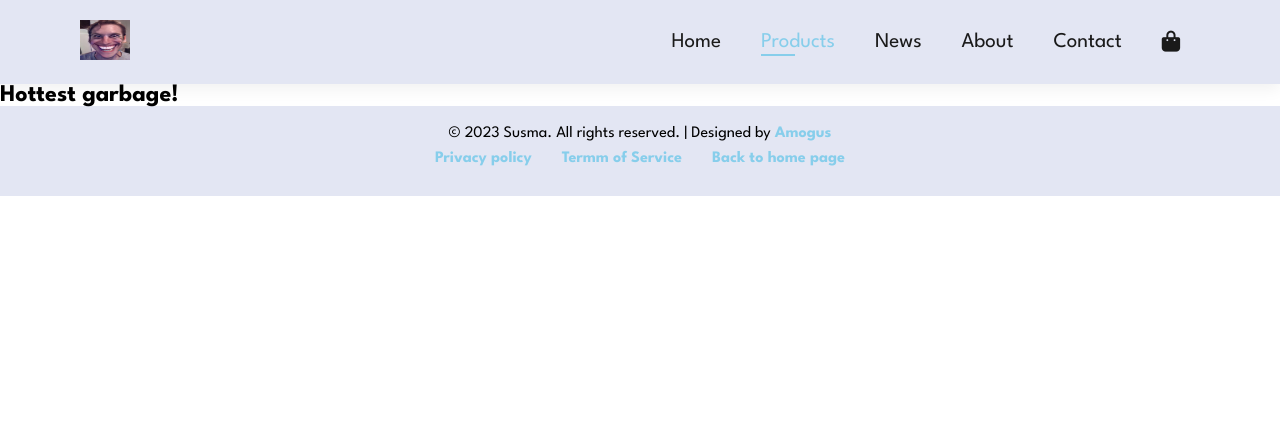
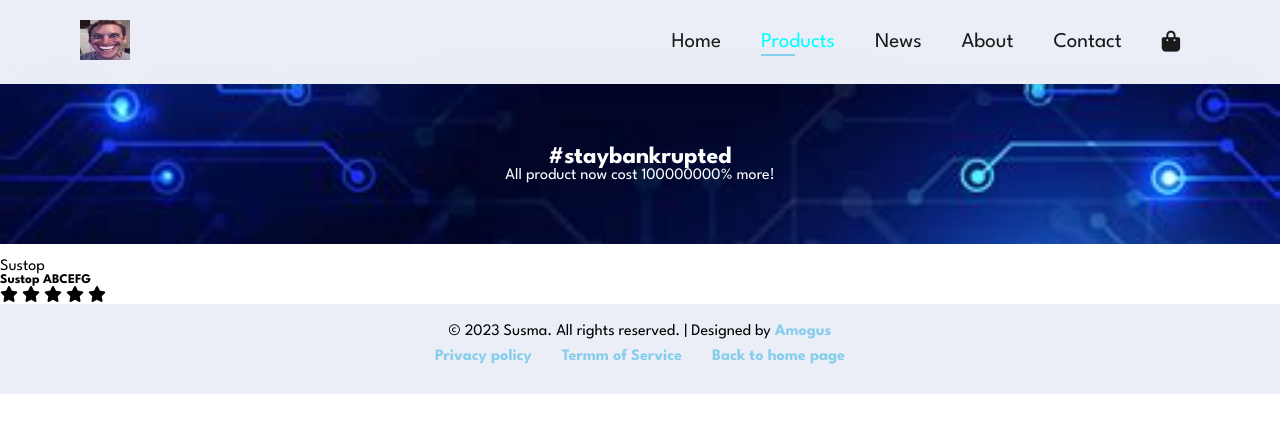
Before and after one commit to Arthaloith/Susma-laptop, a PHP site: page /product.html in a window 1280 px wide. Shown: the top 433 px of the page. Run offline with PHP 8.4, Linux system fonts and the light colour scheme; some libraries are stand-ins or nearby versions.

Commit message:
added blur and stuff

```diff
--- a/css/footer.css
+++ b/css/footer.css
@@ -3,6 +3,8 @@
     background-color: #E3E6F3;
     padding: 20px;
     text-align: center;
+    background: #e3e6f3a7; /*transparent*/
+    backdrop-filter: blur(30px); /*blur*/
   }
 
   .footer .link  {
--- a/css/header.css
+++ b/css/header.css
@@ -4,18 +4,20 @@
     align-items: center;
     justify-content: space-between;
     padding: 20px 80px;
-    background: #E3E6F3;
     box-shadow: 0 5px 15px rgba(0, 0, 0, 0.06);
     z-index: 999;
     position: sticky;
     top: 0;
     left: 0;
+    background: #e3e6f3a7; /*transparent*/
+    backdrop-filter: blur(30px); /*blur*/
   }
 
   .navbar {
     display: flex;
     align-items: center;
     justify-content: center;
+
   }
 
   .navbar li {
@@ -34,7 +36,7 @@
 
   .navbar li a:hover,
   .navbar li a.active {
-    color: skyblue;
+    color: cyan;
   }
 
   .navbar li a.active::after,
@@ -47,28 +49,3 @@
     bottom: -4px;
     left: 20px;
   }
-
-  /* Mobile stuffs
-@media (max-width:799px) {
-    .navbar {
-        display: flex;
-        flex-direction: column;
-        align-items: flex-start;
-        justify-content: flex-start;
-        position: fixed;
-        top: 0;
-        right: -300px;
-        height: 100vh;
-        width: 300px;
-        background-color: #E3E6F3;
-        box-shadow: 0 40px 60px rgba(0, 0, 0, 0.1);
-        padding: 80px 0 0 10px;
-    }
-    .navbar {
-        margin-bottom: 25px;
-    }
-    .mobile {
-        display: flex;
-        align-items: center;
-    }
-} */
--- a/css/product.css
+++ b/css/product.css
@@ -7,73 +7,21 @@
   font-family: 'League Spartan', sans-serif;
 }
 
-/* Header */
-.header {
-    display: flex;
-    align-items: center;
-    justify-content: space-between;
-    padding: 20px 80px;
-    background: #E3E6F3;
-    box-shadow: 0 5px 15px rgba(0, 0, 0, 0.06);
-    z-index: 999;
-    position: sticky;
-    top: 0;
-    left: 0;
+/* --------------------------------------end of base styles-------------------------------------- */
+
+.page-header {
+  background-image: url(../assets/banner1.jpg);
+  width: 100%;
+  height: 20vh;
+  background-size: cover;
+  display: flex;
+  justify-content: center;
+  text-align: center;
+  flex-direction: column;
+  padding: 14px;
 }
 
-.navbar {
-    display: flex;
-    align-items: center;
-    justify-content: center;
+.page-header h2,
+.page-header p {
+  color: #fff;
 }
-
-.navbar li {
-    list-style: none;
-    padding: 0 20px;
-    position: relative;
-}
-
-.navbar li a {
-    text-decoration: none;
-    font-size: 16px;
-    font-weight: 400;
-    color: #1a1a1a;
-    transition: 0.3s ease;
-}
-
-.navbar li a:hover,
-.navbar li a.active {
-    color: skyblue;
-}
-
-.navbar li a.active::after,
-.navbar li a:hover::after {
-    content: "";
-    width: 30%;
-    height: 2px;
-    background: skyblue;
-    position: absolute;
-    bottom: -4px;
-    left: 20px;
-}
-
-/* Footer */
-.footer {
-  background-color: #E3E6F3;
-  padding: 20px;
-  text-align: center;
-}
-
-.footer .ft-nav {
-  display: flex;
-  padding-left: 10px;
-}
-.footer footer p {
-  margin: 0;
-
-}
-.footer footer a {
-  color: skyblue;
-  text-decoration: none;
-  font-weight: bold;
-}
--- a/index.html
+++ b/index.html
@@ -7,7 +7,7 @@
     <link rel="stylesheet" type="text/css" href="css/home.css">
     <link rel="stylesheet" type="text/css" href="css/header.css">
     <link rel="stylesheet" type="text/css" href="css/footer.css">
-    <link rel="stylesheet" type="text/css" href="css/account.css">
+    <link rel="stylesheet" type="text/css" href="css/loginform.css">
     <script src="js/loginpanel.js"></script>
     <script src="https://kit.fontawesome.com/f1e51c2d13.js" crossorigin="anonymous"></script>
 </head>
@@ -26,9 +26,6 @@
                 <li><a class="loginBtn" onclick="openForm()"><i class="fa-solid fa-user"></i></a></li>
             </ul>
         </div>
-        <!-- <div class="mobile">
-            <i id="bar" class="fas fa-outdent"></i>
-        </div> -->
     </section>
 
     <section class="home">
--- a/product.html
+++ b/product.html
@@ -24,8 +24,28 @@
         </div>
     </section>
 
-    <section class="new">
-        <h1>Hottest garbage!</h1>
+    <section class="page-header">
+        <h2>#staybankrupted</h2>
+        <p>All product now cost 100000000% more!</p>
+    </section>
+
+    <section class="products">
+        <div class="product-container">
+            <div class="product">
+                <img src="" alt="">
+                <div class="product-name">
+                    <span>Sustop</span>
+                    <h5>Sustop ABCEFG</h5>
+                    <div class="reviews">
+                        <i class="fas fa-star"></i>
+                        <i class="fas fa-star"></i>
+                        <i class="fas fa-star"></i>
+                        <i class="fas fa-star"></i>
+                        <i class="fas fa-star"></i>
+                    </div>
+                </div>
+            </div>
+        </div>
     </section>
 
     <section class="footer">
```
Also changed, not shown: css/account.css (deleted, +0 -56 lines), css/loginform.css (+58 -0 lines).
